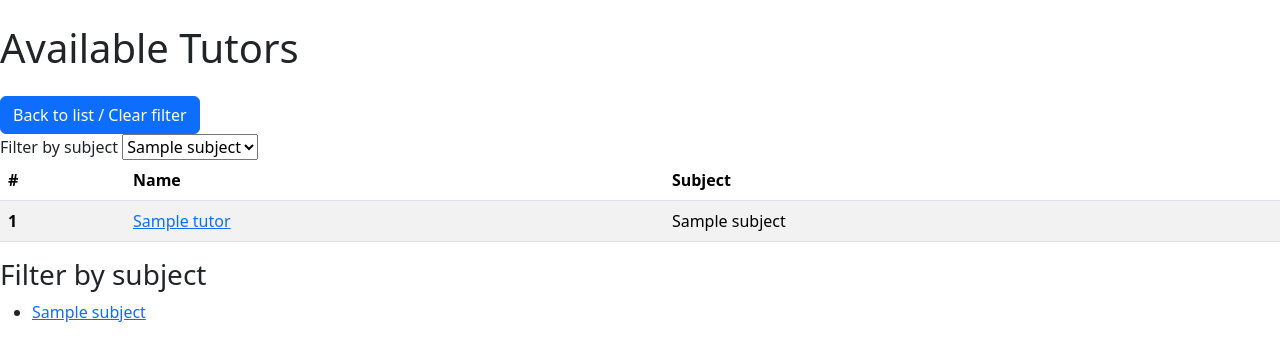
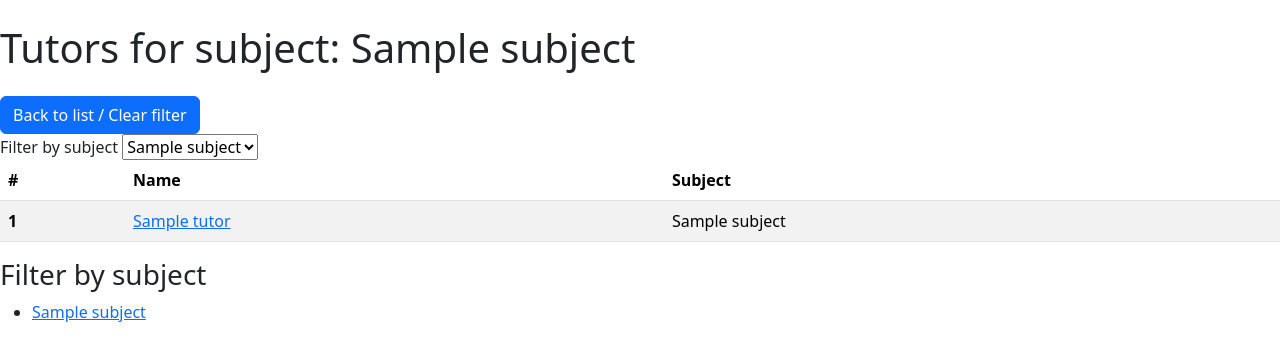
Before and after one commit to SergTsch87/tutors_agreggator, a Django app: page /?subject=1 in a window 1280 px wide. Shown: the top 361 px of the page. Run offline with Django 5.2, Linux system fonts and the light colour scheme; tables that the repository leaves empty hold one stand-in row (values such as "Sample post").

Commit message:
Upd: Add to show the currently selected subject at the top of the page in tutors_list.html (1) + views.py (2)
Add tag 'if selected_subject - else' in (1) / Create var context['selected_subject'], if subject_id

```diff
--- a/tutors_app/templates/tutors_app/tutors_list.html
+++ b/tutors_app/templates/tutors_app/tutors_list.html
@@ -1,7 +1,11 @@
 {% extends "tutors_app/base.html" %}
 
 {% block content %}
-<h1 class="mb-4">Available Tutors</h1>
+{% if selected_subject %}
+  <h1 class="mb-4">Tutors for subject: {{ selected_subject.name }}</h1>
+{% else %}
+  <h1 class="mb-4">Available Tutors</h1>
+{% endif %}
 
 {% if request.GET.subject %}
   <a href="{% url 'tutors:tutors_list' %}" class="btn btn-primary">Back to list / Clear filter</a>
--- a/tutors_app/views.py
+++ b/tutors_app/views.py
@@ -40,6 +40,11 @@ class TutorListView(ListView):
 
         # Adds a list of unique subject IDs (used in dropdown or filter list)
         # context["subjects"] = Tutor.objects.values_list("subject", flat=True).distinct()
+
+        # to show the currently selected subject at the top of the page
+        subject_id = self.request.GET.get("subject")
+        if subject_id:
+            context['selected_subject'] = Subject.objects.filter(id=subject_id).first()
         return context
 
 
```
